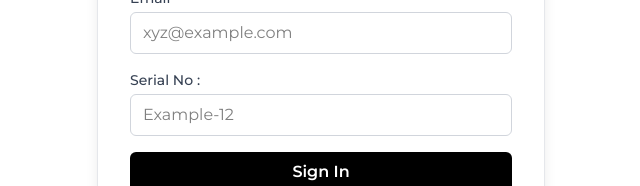
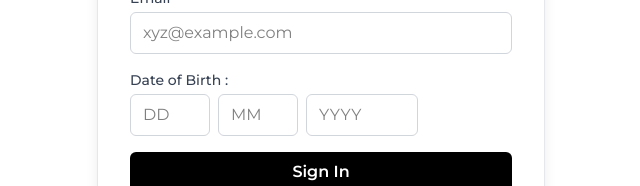
Before and after one commit to riowonder/Aarambh-Frontend, a React (Vite) app: page /user-login in a window 1280 px wide. Shown: the part 332-518 px from the top of the page, without its empty margins (319-959 px from the left). Built offline with nearby package versions, Linux system fonts and the light colour scheme.

Commit message:
auth updated

```diff
--- a/src/pages/auth/UserLogin.jsx
+++ b/src/pages/auth/UserLogin.jsx
@@ -5,7 +5,7 @@ import { toast } from "react-hot-toast";
 import { useUser } from "../../context/UserContext";
 
 export default function UserLogin() {
-  const [formData, setFormData] = useState({ email: "", serial_no: "" });
+  const [formData, setFormData] = useState({ email: "", dobDay: "", dobMonth: "", dobYear: "" });
   const [loading, setLoading] = useState(false);
   const navigate = useNavigate();
   const { login } = useUser();
@@ -22,9 +22,20 @@ export default function UserLogin() {
     e.preventDefault();
     setLoading(true);
     try {
+      // Build dob as DD/MM/YYYY
+      const { dobDay, dobMonth, dobYear, email } = formData;
+      if (!dobDay || !dobMonth || !dobYear) {
+        throw new Error('Please enter a valid date of birth');
+      }
+
+      const dd = String(dobDay).padStart(2, '0');
+      const mm = String(dobMonth).padStart(2, '0');
+      const yyyy = String(dobYear);
+      const payload = { email, dob: `${dd}/${mm}/${yyyy}` };
+
       const response = await axios.post(
         `${import.meta.env.VITE_API_BASE_URL}/auth/user-login`,
-        formData,
+        payload,
         { withCredentials: true }
       );
       login(response.data.user);
@@ -59,19 +70,46 @@ export default function UserLogin() {
           </div>
           <div className="flex flex-col gap-1">
             <div className="flex items-center justify-between">
-              <label className="text-sm font-medium text-gray-700 text-start">Serial No : </label>
-              {/* <NavLink to="/user-forgot-password" className="text-sm text-gray-600 hover:text-black">Forgot password?</NavLink> */}
+              <label className="text-sm font-medium text-gray-700 text-start">Date of Birth :</label>
             </div>
-            <input
-              type="number"
-              name="serial_no"
-              value={formData.serial_no}
-              autoComplete="off"
-              onChange={handleInputChange}
-              className="input input-bordered px-3 py-2 rounded-md border border-gray-300 focus:outline-none focus:ring-2 focus:ring-primary"
-              placeholder="Example-12"
-              required
-            />
+            <div className="flex gap-2">
+              <input
+                type="number"
+                name="dobDay"
+                value={formData.dobDay}
+                onChange={handleInputChange}
+                className="input input-bordered px-3 py-2 rounded-md border border-gray-300 focus:outline-none focus:ring-2 focus:ring-primary w-20"
+                placeholder="DD"
+                min={1}
+                max={31}
+                inputMode="numeric"
+                required
+              />
+              <input
+                type="number"
+                name="dobMonth"
+                value={formData.dobMonth}
+                onChange={handleInputChange}
+                className="input input-bordered px-3 py-2 rounded-md border border-gray-300 focus:outline-none focus:ring-2 focus:ring-primary w-20"
+                placeholder="MM"
+                min={1}
+                max={12}
+                inputMode="numeric"
+                required
+              />
+              <input
+                type="number"
+                name="dobYear"
+                value={formData.dobYear}
+                onChange={handleInputChange}
+                className="input input-bordered px-3 py-2 rounded-md border border-gray-300 focus:outline-none focus:ring-2 focus:ring-primary w-28"
+                placeholder="YYYY"
+                min={1900}
+                max={new Date().getFullYear()}
+                inputMode="numeric"
+                required
+              />
+            </div>
           </div>
           <button
             type="submit"
--- a/src/pages/auth/UserRegister.jsx
+++ b/src/pages/auth/UserRegister.jsx
@@ -128,7 +128,7 @@ export default function UserRegister() {
                             ></textarea>
                         </div>
                         {/* Secret KEY */}
-                        <div className="flex flex-col gap-1 md:col-span-2">
+                        {/* <div className="flex flex-col gap-1 md:col-span-2">
                             <label className="text-sm font-medium text-gray-700 text-start">Secret Key *</label>
                             <input
                                 name="secret_key"
@@ -138,7 +138,7 @@ export default function UserRegister() {
                                 placeholder="Your Secret Key"
                                 required
                             />
-                        </div>
+                        </div> */}
                         {/* Date of Birth (Optional) */}
                         <div className="flex flex-col gap-1">
                             <label className="text-sm font-medium text-gray-700 text-start">Date of Birth</label>
```
